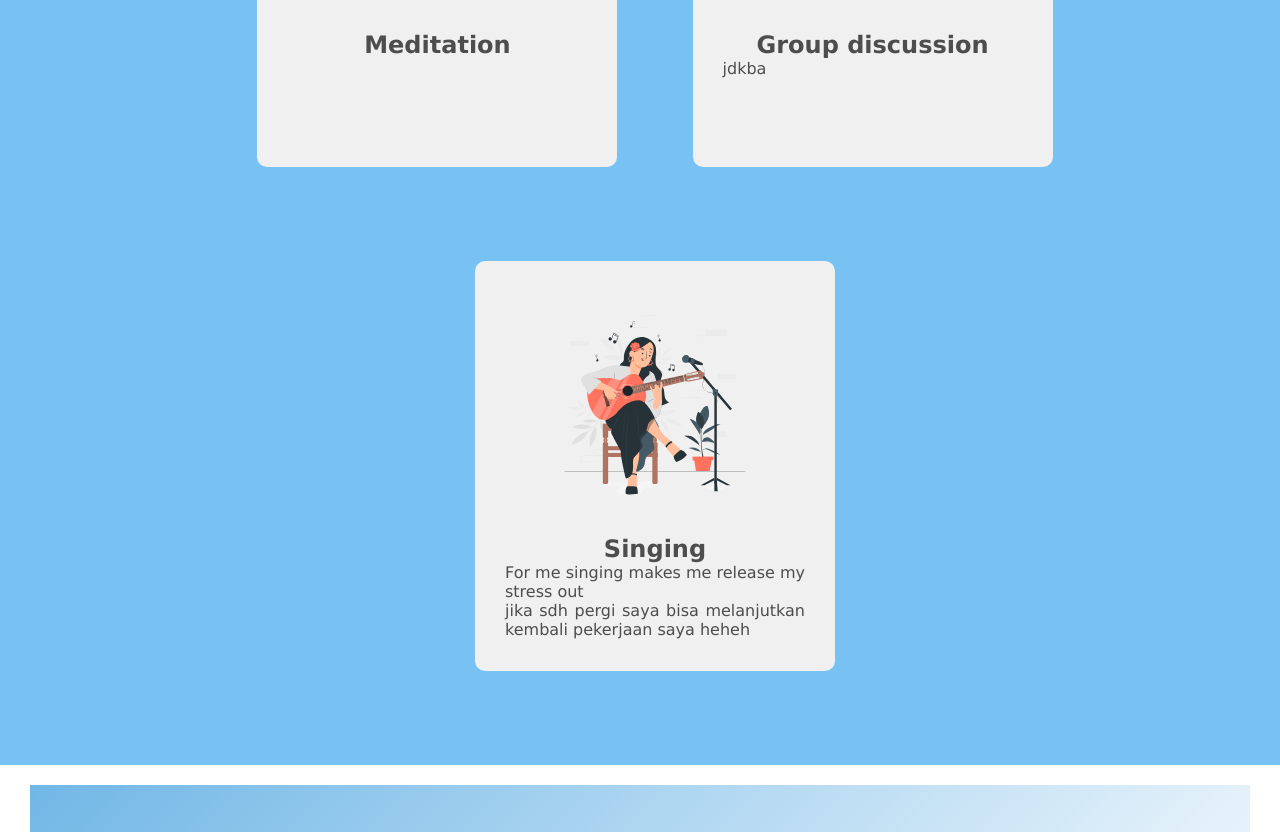
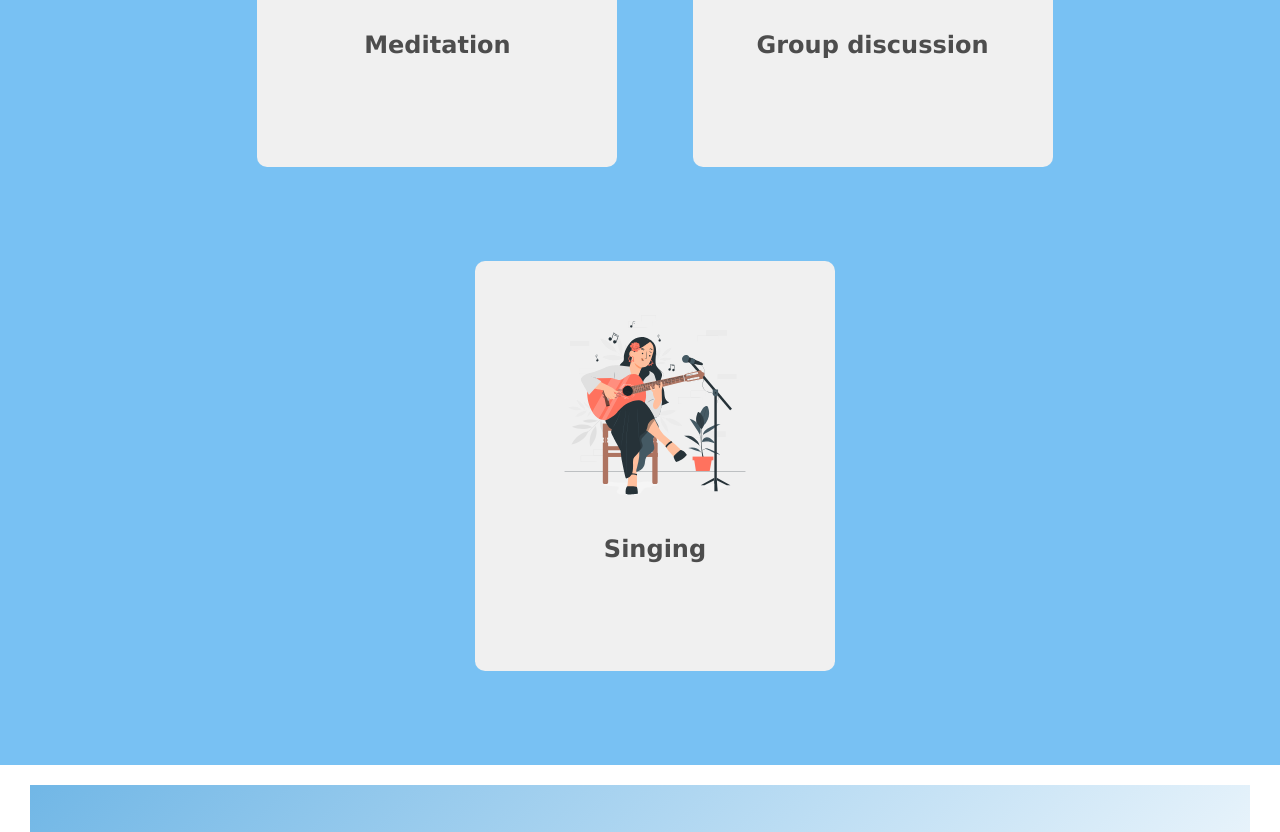
Before and after one commit to FathiyaS/Web-portofolio-sederhana, a plain HTML site: page index.html in a window 1280 px wide. Shown: the part 1879-2711 px from the top of the page. Drawn offline with Linux system fonts and the light colour scheme.

Commit message:
Update index.html

```diff
--- a/index.html
+++ b/index.html
@@ -67,17 +67,14 @@
 <div class="box-kiri-skill">
     <img src="images/7171679_3542831.svg" alt="">
     <p><h1>Meditation</h1></p>
-    <p></p>
 </div>
 <div class="box-tengah-skill">
     <img src="images/19245711_6101071.svg" alt="">
     <p><h1>Group discussion</h1></p>
-    <p>jdkba</p>
 </div>
 <div class="box-kanan-skill">
     <img src="images/34915956_8249741.svg" alt="">
     <p><h1>Singing</h1></p>
-    <p>For me singing makes me release my stress out<br>jika sdh pergi saya bisa melanjutkan kembali pekerjaan saya heheh</p>
 </div>
 </div>
 </section>
```
